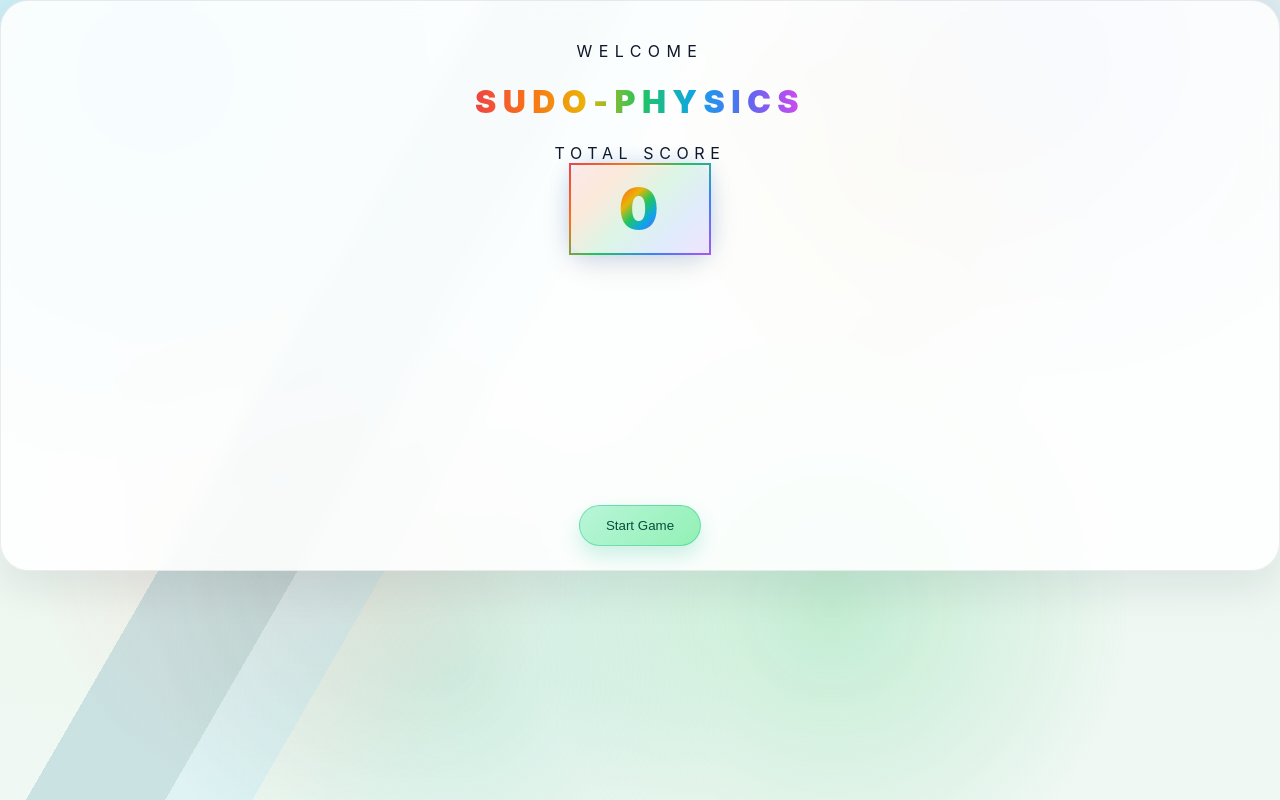
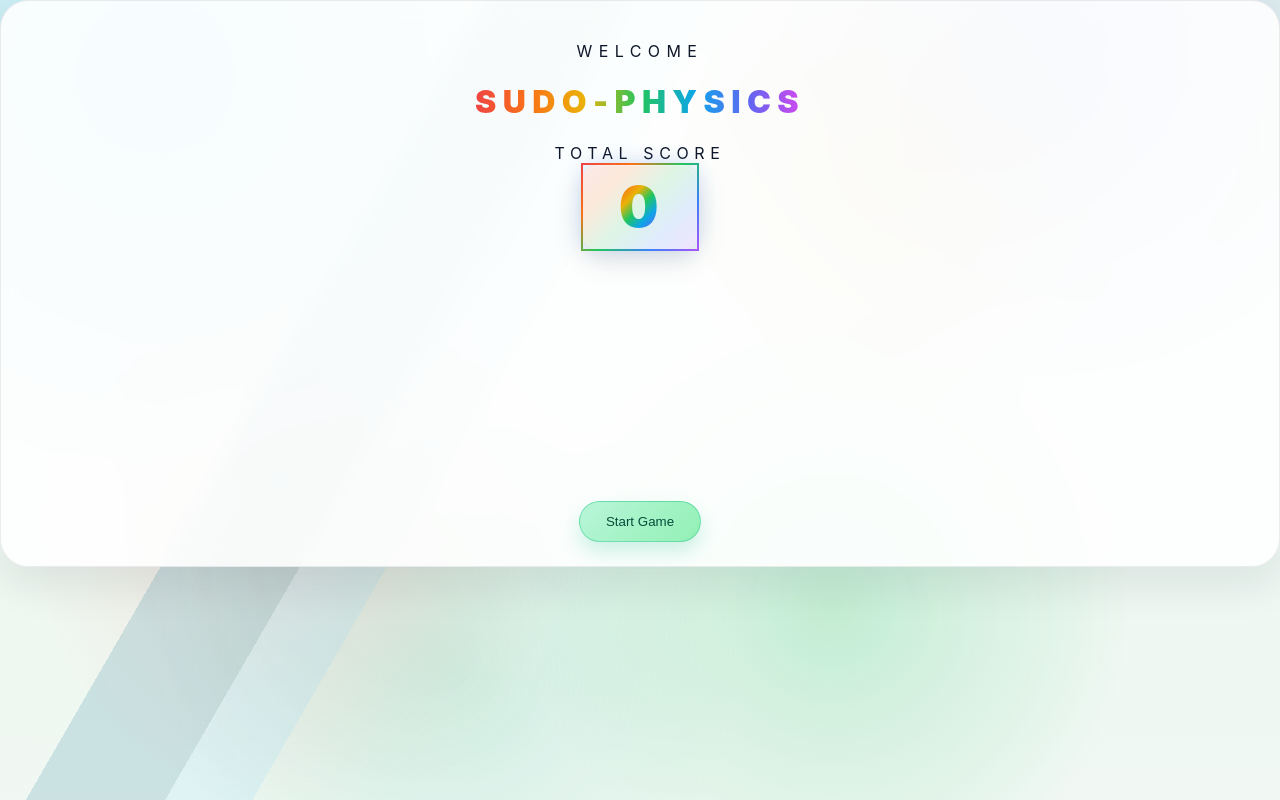
Before and after one commit to Eliza-Wen/sudophysics, a React (Vite) app: page / in a window 1280 px wide. Built offline with nearby package versions, Linux system fonts and the light colour scheme.

Commit message:
Reduce score box padding and adjust spacing to half of Welcome section

```diff
--- a/src/App.tsx
+++ b/src/App.tsx
@@ -827,7 +827,7 @@ function App() {
               <h1 className="text-6xl font-black tracking-[0.2em] rainbow-text">SUDO-PHYSICS</h1>
             </div>
             <div className="mt-32">
-              <div className="text-xs uppercase tracking-[0.35em] text-emerald-700/60 mb-10">Total Score</div>
+              <div className="text-xs uppercase tracking-[0.35em] text-emerald-700/60 mb-6">Total Score</div>
               <div className="score-display-box">
                 <span className="score-number">{score}</span>
               </div>
--- a/src/index.css
+++ b/src/index.css
@@ -228,7 +228,7 @@ canvas {
 
 .score-display-box {
   display: inline-block;
-  padding: 10px 48px;
+  padding: 8px 36px;
   border-radius: 20px;
   background: linear-gradient(
     135deg,
```
